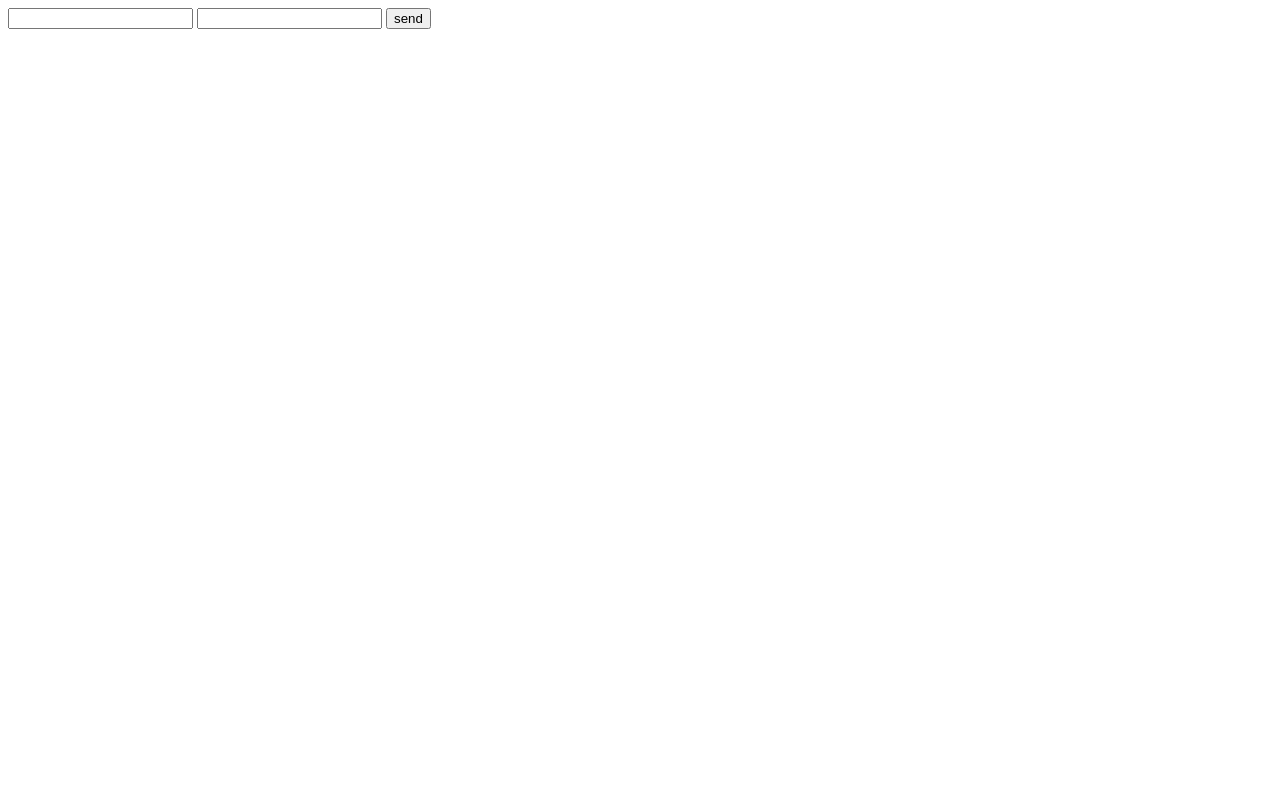
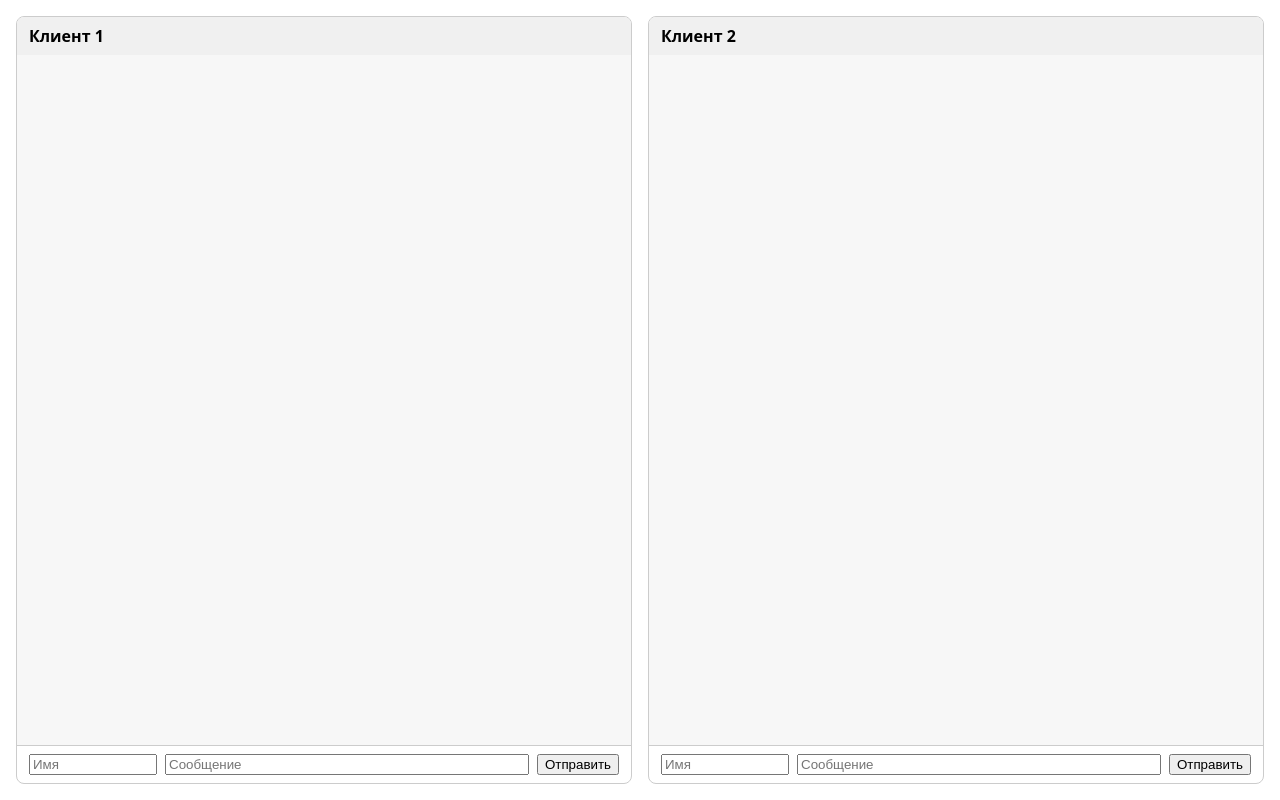
Before and after one commit to artemmakarcev/chat_websocket, a website: page index.html in a window 1280 px wide. Drawn offline with Linux system fonts and the light colour scheme.

Commit message:
add slit two client

```diff
--- a/client.js
+++ b/client.js
@@ -1,32 +1,40 @@
-const chatEl = document.getElementById("chat");
-const formEl = document.getElementById("messageForm");
+const WS_URL = "ws://127.0.0.1:8000";
 
-const ws = new WebSocket("ws://127.0.0.1:8000");
-ws.onmessage = (message) => {
-  console.log(JSON.parse(message.data));
-  const messages = JSON.parse(message.data);
-  messages.forEach((value) => {
+function createClient(panelId) {
+  const chatEl = document.getElementById(`${panelId}-chat`);
+  const formEl = document.getElementById(`${panelId}-form`);
+
+  const appendMessage = (name, message) => {
     const messageEl = document.createElement("div");
-    messageEl.appendChild(document.createTextNode(`${value.name}: ${value.message}`));
+    messageEl.className = "chat-message";
+    messageEl.appendChild(document.createTextNode(`${name}: ${message}`));
     chatEl.appendChild(messageEl);
+    chatEl.scrollTop = chatEl.scrollHeight;
+  };
+
+  const ws = new WebSocket(WS_URL);
+
+  ws.onmessage = (message) => {
+    const messages = JSON.parse(message.data);
+    messages.forEach((value) => appendMessage(value.name, value.message));
+  };
+
+  ws.onopen = () => {
+    console.log(`${panelId}: ws open`);
+  };
+
+  ws.onclose = () => {
+    console.log(`${panelId}: ws close`);
+  };
+
+  formEl.addEventListener("submit", (event) => {
+    event.preventDefault();
+    const name = formEl.name.value;
+    const message = formEl.message.value;
+    ws.send(JSON.stringify({ name, message }));
+    formEl.message.value = "";
   });
-};
-ws.onopen = ()=>{
-  console.log('ws open')
 }
-ws.onclose = () => {
-  console.log('ws close')
-};
 
-const send = (event) => {
-  event.preventDefault();
-  const name = document.getElementById("name").value;
-  const message = document.getElementById("message").value;
-  ws.send(
-    JSON.stringify({
-      name,
-      message,
-    })
-  );
-};
-formEl.addEventListener("submit", send);
+createClient("client1");
+createClient("client2");
--- a/index.html
+++ b/index.html
@@ -1,18 +1,33 @@
 <!DOCTYPE html>
-<html lang="en">
+<html lang="ru">
   <head>
     <meta charset="UTF-8" />
     <meta http-equiv="X-UA-Compatible" content="IE=edge" />
     <meta name="viewport" content="width=device-width, initial-scale=1.0" />
-    <title>Document</title>
+    <title>Chat</title>
+    <link rel="stylesheet" href="style.css" />
   </head>
   <body>
-    <form id="messageForm">
-      <input type="text" name="name" id="name" />
-      <input type="text" name="message" id="message" />
-      <input type="submit" value="send" />
-    </form>
-    <div id="chat"></div>
+    <div class="chats">
+      <div class="chat-panel" id="client1">
+        <h2 class="chat-title">Клиент 1</h2>
+        <div class="chat" id="client1-chat"></div>
+        <form class="message-form" id="client1-form">
+          <input type="text" name="name" placeholder="Имя" />
+          <input type="text" name="message" placeholder="Сообщение" />
+          <input type="submit" value="Отправить" />
+        </form>
+      </div>
+      <div class="chat-panel" id="client2">
+        <h2 class="chat-title">Клиент 2</h2>
+        <div class="chat" id="client2-chat"></div>
+        <form class="message-form" id="client2-form">
+          <input type="text" name="name" placeholder="Имя" />
+          <input type="text" name="message" placeholder="Сообщение" />
+          <input type="submit" value="Отправить" />
+        </form>
+      </div>
+    </div>
     <script type="module" src="client.js"></script>
   </body>
 </html>
--- /dev/null
+++ b/style.css
@@ -0,0 +1,56 @@
+body {
+  margin: 0;
+  font-family: system-ui, Arial, sans-serif;
+}
+
+.chats {
+  display: flex;
+  gap: 16px;
+  height: 100vh;
+  padding: 16px;
+  box-sizing: border-box;
+}
+
+.chat-panel {
+  flex: 1;
+  display: flex;
+  flex-direction: column;
+  border: 1px solid #ccc;
+  border-radius: 8px;
+  overflow: hidden;
+}
+
+.chat-title {
+  margin: 0;
+  padding: 8px 12px;
+  font-size: 16px;
+  background: #f0f0f0;
+}
+
+.chat {
+  flex: 1;
+  overflow-y: auto;
+  padding: 8px 12px;
+  background: #f7f7f7;
+}
+
+.chat-message {
+  margin-bottom: 6px;
+  word-break: break-word;
+}
+
+.message-form {
+  display: flex;
+  gap: 8px;
+  padding: 8px 12px;
+  border-top: 1px solid #ccc;
+}
+
+.message-form input[name="name"] {
+  width: 120px;
+  flex: 0 0 auto;
+}
+
+.message-form input[name="message"] {
+  flex: 1;
+}
```
